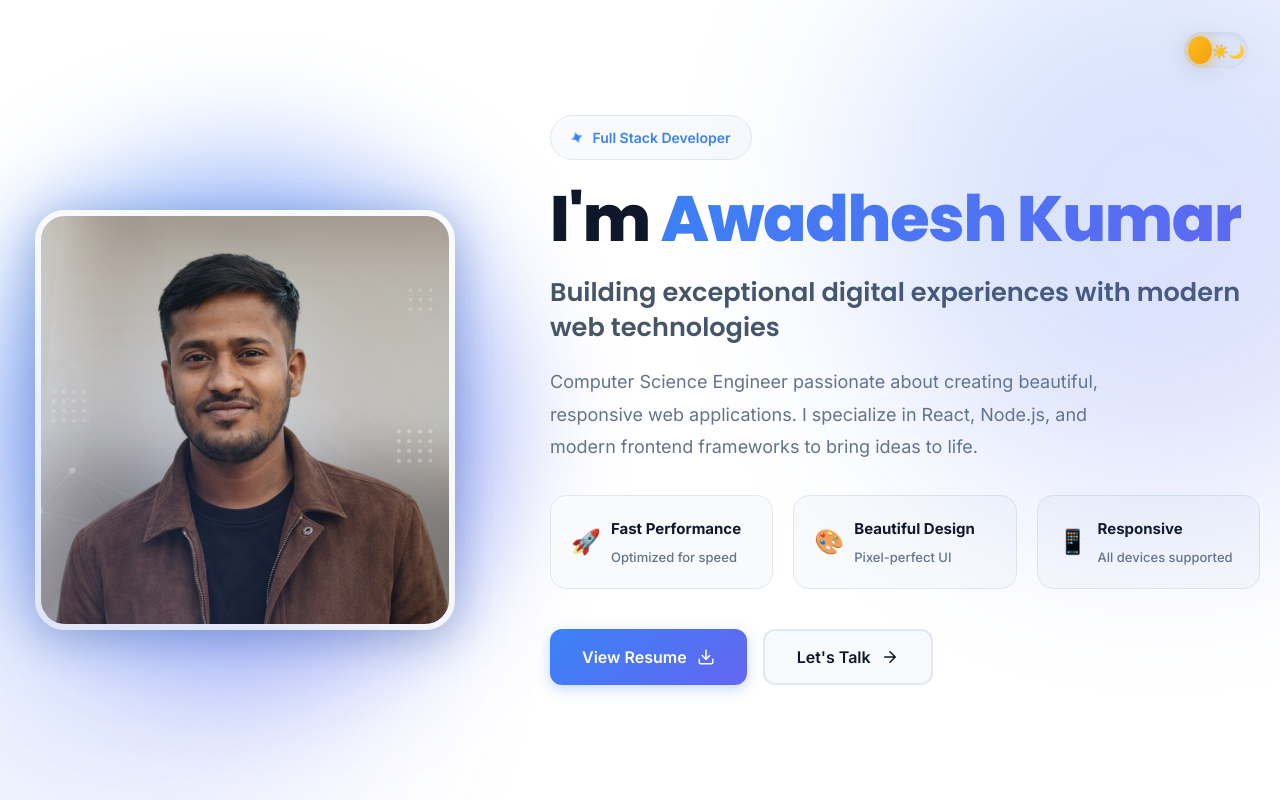
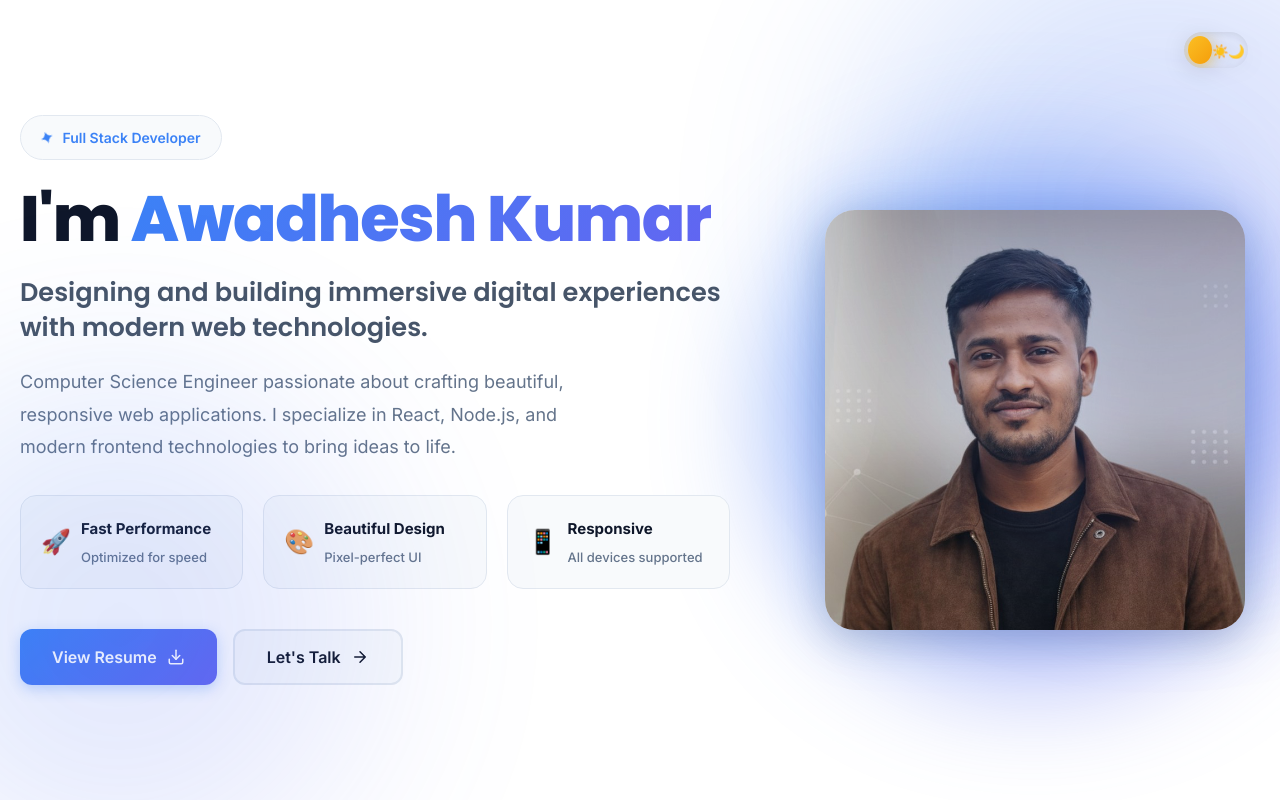
Before and after one commit to awadhesh8994/portfolio, a React (Create React App) app: page / in a window 1280 px wide. Shown: the top 800 px of the page. Built offline with nearby package versions, Linux system fonts and the light colour scheme.

Commit message:
Entire ui changes

```diff
--- a/src/components/Hero.js
+++ b/src/components/Hero.js
@@ -55,13 +55,11 @@ const Hero = () => {
             </h1>
 
             <p className="hero-tagline">
-              Building exceptional digital experiences with modern web technologies
+              Designing and building immersive digital experiences with modern web technologies.
             </p>
 
             <p className="hero-bio">
-              Computer Science Engineer passionate about creating beautiful,
-              responsive web applications. I specialize in React, Node.js, and
-              modern frontend frameworks to bring ideas to life.
+            Computer Science Engineer passionate about crafting beautiful, responsive web applications. I specialize in React, Node.js, and modern frontend technologies to bring ideas to life.
             </p>
 
             <div className="hero-features">
--- a/src/styles/Hero.css
+++ b/src/styles/Hero.css
@@ -139,7 +139,7 @@
 /* Content */
 .hero-content {
   display: grid;
-  grid-template-columns: 450px 1fr;
+  grid-template-columns: 1fr 450px;
   gap: 80px;
   align-items: center;
   opacity: 0;
@@ -152,11 +152,12 @@
   transform: translateY(0);
 }
 
-/* Left Side - Profile */
+/* Right Side - Profile */
 .hero-left {
   display: flex;
   justify-content: center;
   align-items: center;
+  order: 2;
 }
 
 .profile-box {
@@ -169,7 +170,7 @@
 @keyframes slideInLeft {
   from {
     opacity: 0;
-    transform: translateX(-50px);
+    transform: translateX(50px);
   }
   to {
     opacity: 1;
@@ -205,7 +206,6 @@
   height: 100%;
   object-fit: cover;
   border-radius: 30px;
-  border: 6px solid var(--bg-secondary);
   box-shadow: var(--shadow-lg), 0 0 60px var(--glow-color);
   position: relative;
   z-index: 2;
@@ -258,15 +258,16 @@
   }
 }
 
-/* Right Side - Content */
+/* Left Side - Content */
 .hero-right {
   animation: slideInRight 1s ease 0.4s both;
+  order: 1;
 }
 
 @keyframes slideInRight {
   from {
     opacity: 0;
-    transform: translateX(50px);
+    transform: translateX(-50px);
   }
   to {
     opacity: 1;
@@ -522,7 +523,7 @@
 /* Responsive Design */
 @media (max-width: 1200px) {
   .hero-content {
-    grid-template-columns: 400px 1fr;
+    grid-template-columns: 1fr 400px;
     gap: 60px;
   }
 
```
